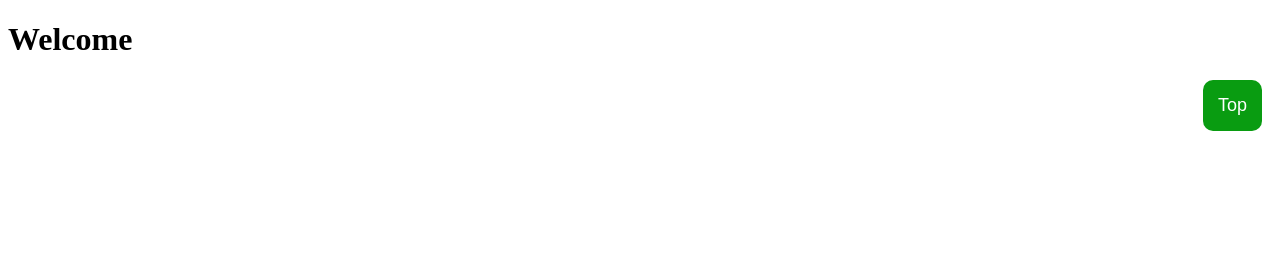
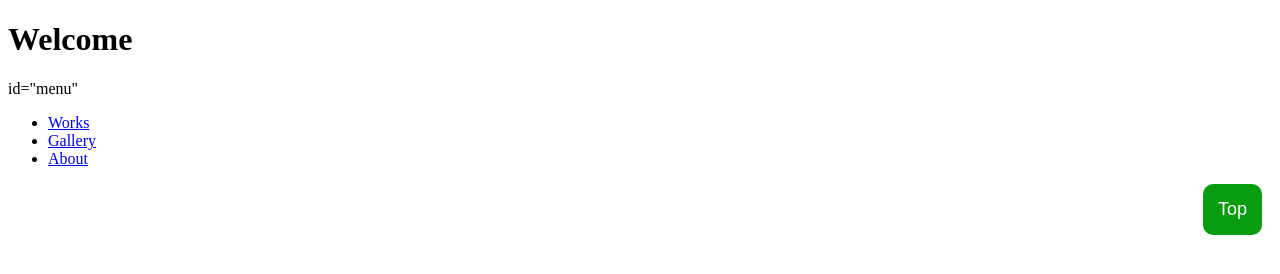
Before and after one commit to zsklari/project-html-001-about-site, a plain HTML site: page index.html in a window 1280 px wide. Drawn offline with Linux system fonts and the light colour scheme.

Commit message:
links added

```diff
--- a/index.html
+++ b/index.html
@@ -9,10 +9,16 @@
 </head>
 <body>
     <header>
-    <h1 id="home">Welcome</h1>
+        <h1 id="home">Welcome</h1>
     </header>
-    <nav>
-
+    <nav> id="menu"
+        <div class="navbar">
+            <ul>
+                <li><a href="works.html">Works</a></li>
+                <li><a href="gallery.html">Gallery</a></li>
+                <li><a href="about.html">About</a></li>
+            </ul>
+        </div>
     </nav>
     <main>
 
```
